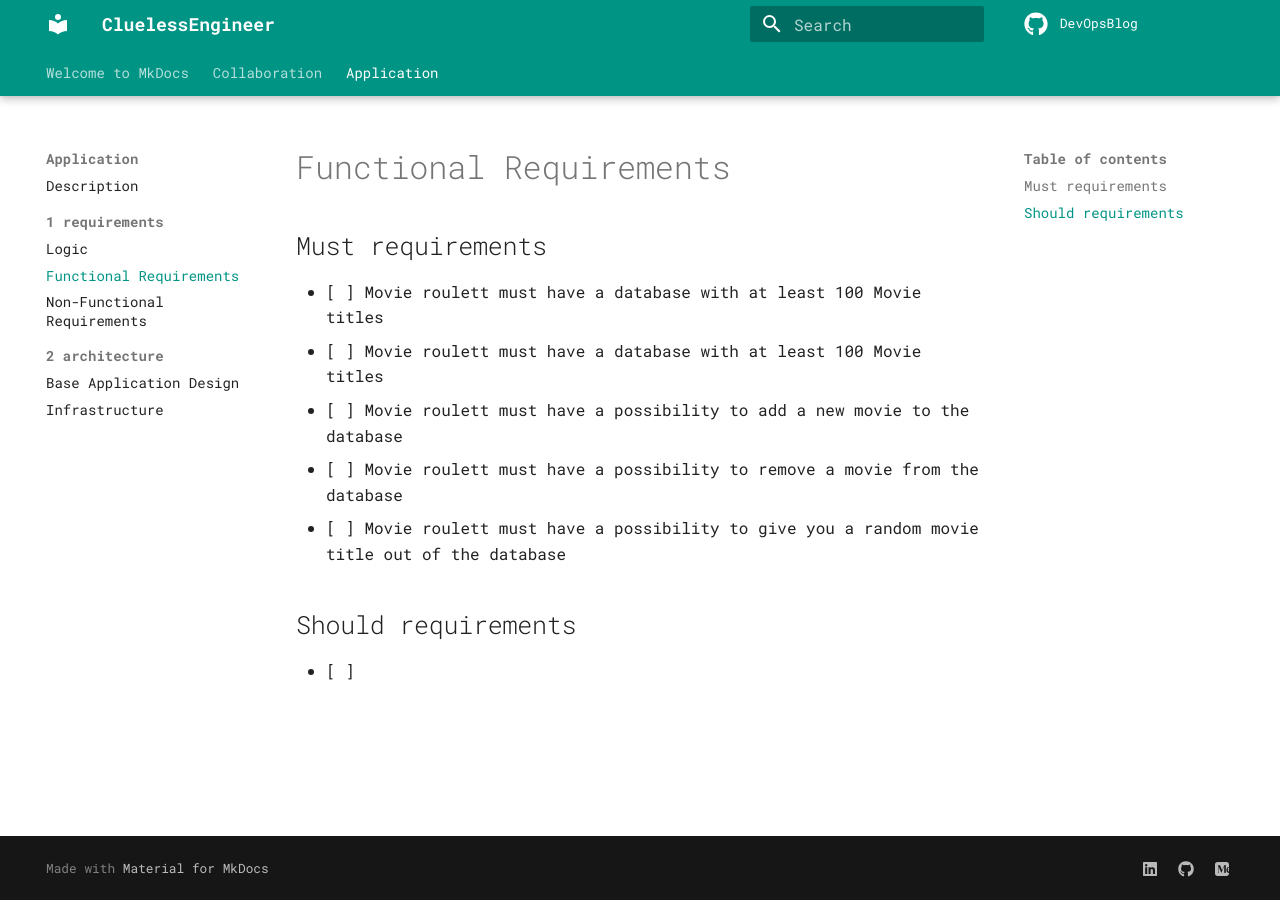
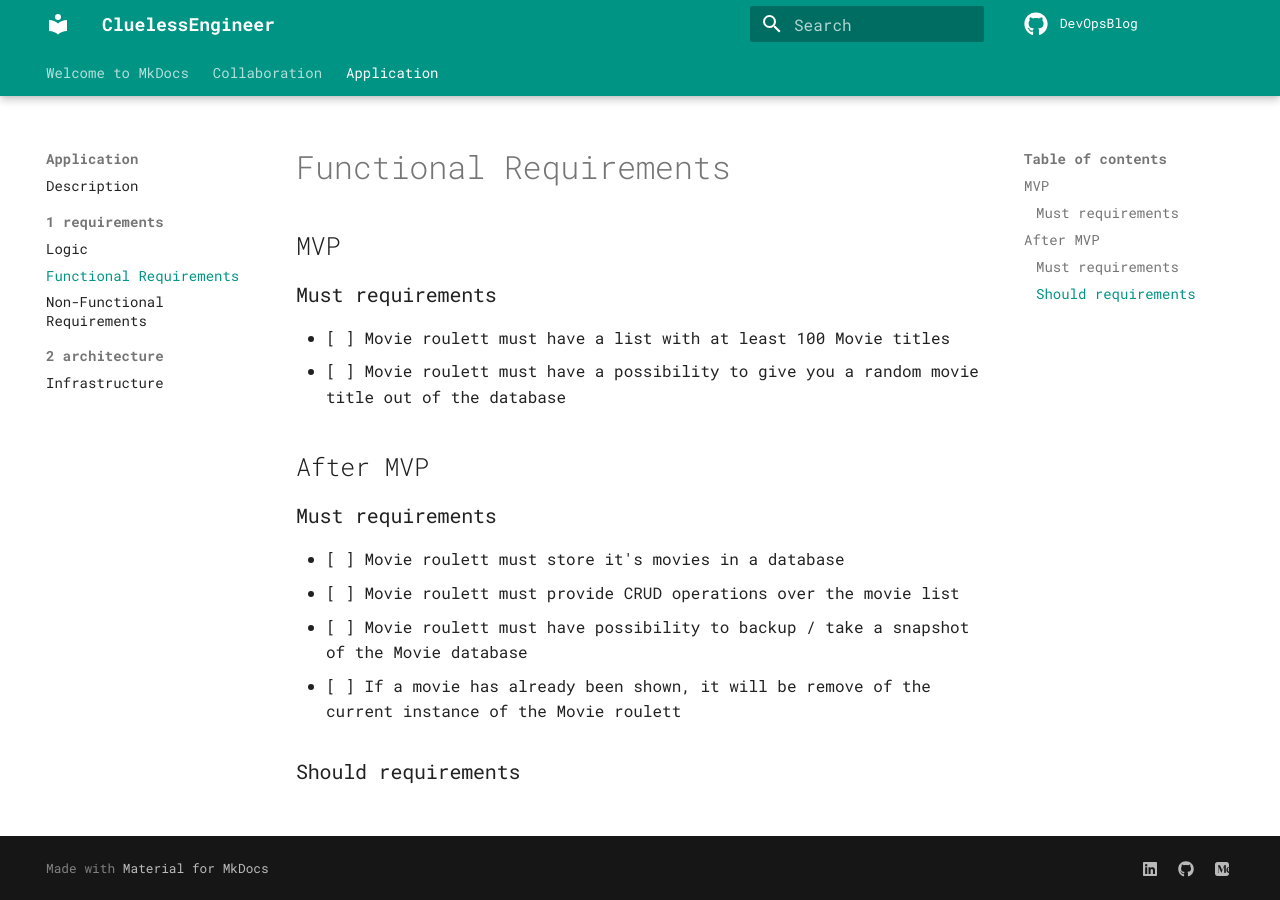
Before and after one commit to TAAGECH9/DevOpsBlog, an MkDocs documentation site: the page built from docs/application/1_requirements/2_functional.md, in a window 1280 px wide. Built offline with MkDocs 1.6.1 and Material for MkDocs 9.7.7, drawn with Linux system fonts in a browser that asks for light colours; comment, search, counter and statistics services are not loaded.

Commit message:
Define Base requirements

```diff
--- a/docs/application/1_requirements/2_functional.md
+++ b/docs/application/1_requirements/2_functional.md
@@ -1,13 +1,17 @@
 # Functional Requirements
 
-## Must requirements
+## MVP
+### Must requirements
 
-- [ ] Movie roulett must have a database with at least 100 Movie titles
-- [ ] Movie roulett must have a database with at least 100 Movie titles
-- [ ] Movie roulett must have a possibility to add a new movie to the database
-- [ ] Movie roulett must have a possibility to remove a movie from the database
+- [ ] Movie roulett must have a list with at least 100 Movie titles
 - [ ] Movie roulett must have a possibility to give you a random movie title out of the database
 
-## Should requirements
+## After MVP
 
-- [ ]
+### Must requirements
+- [ ] Movie roulett must store it's movies in a database
+- [ ] Movie roulett must provide CRUD operations over the movie list
+- [ ] Movie roulett must have possibility to backup / take a snapshot of the Movie database
+- [ ] If a movie has already been shown, it will be remove of the current instance of the Movie roulett
+
+### Should requirements
```
Also changed, not shown: docs/application/0_description.md (+6 -2 lines), docs/application/1_requirements/1_logic.md (+9 -0 lines), docs/application/1_requirements/3_non-functional.md (+6 -1 lines), docs/application/2_architecture/1_app_design.md (deleted, +0 -42 lines).
